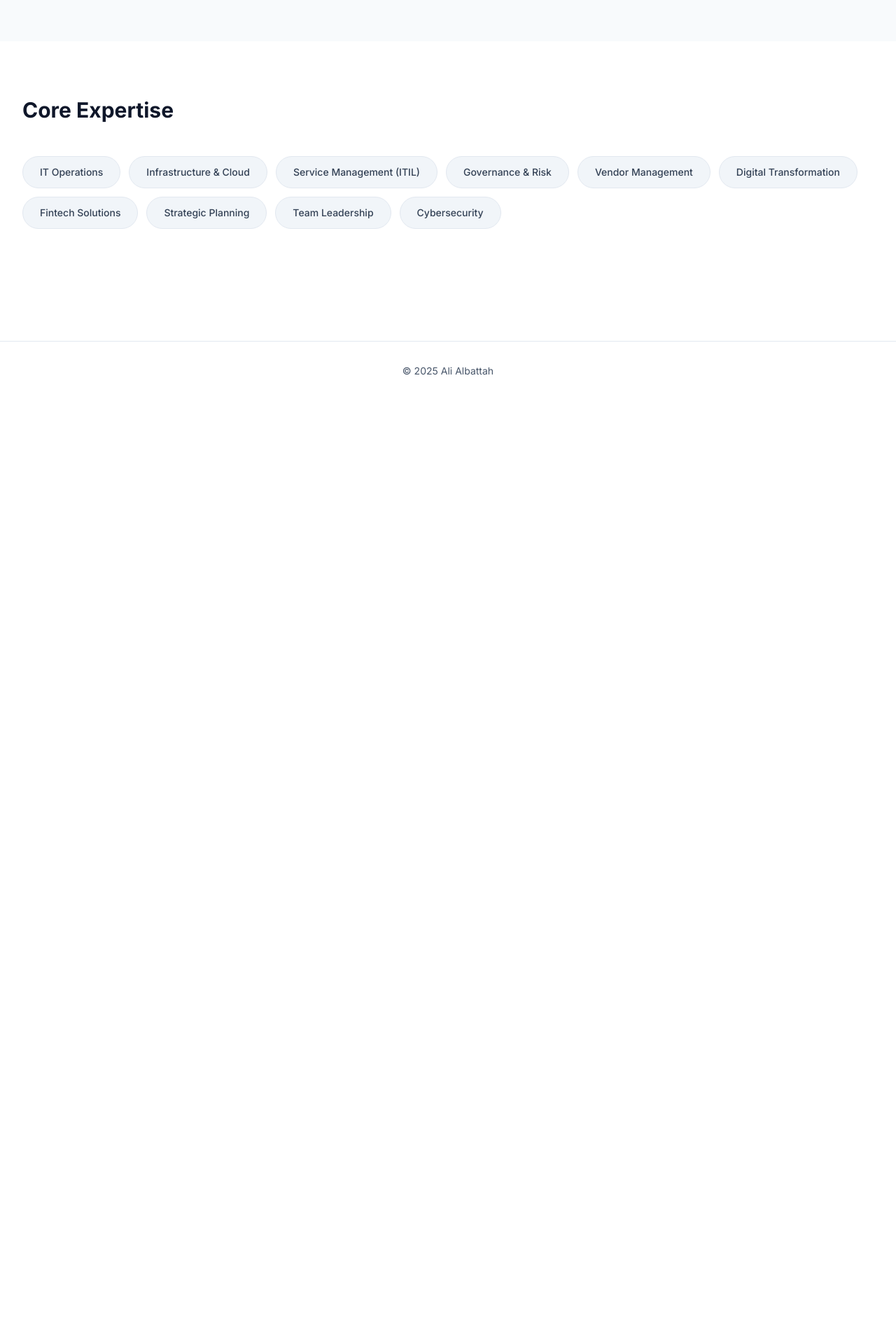
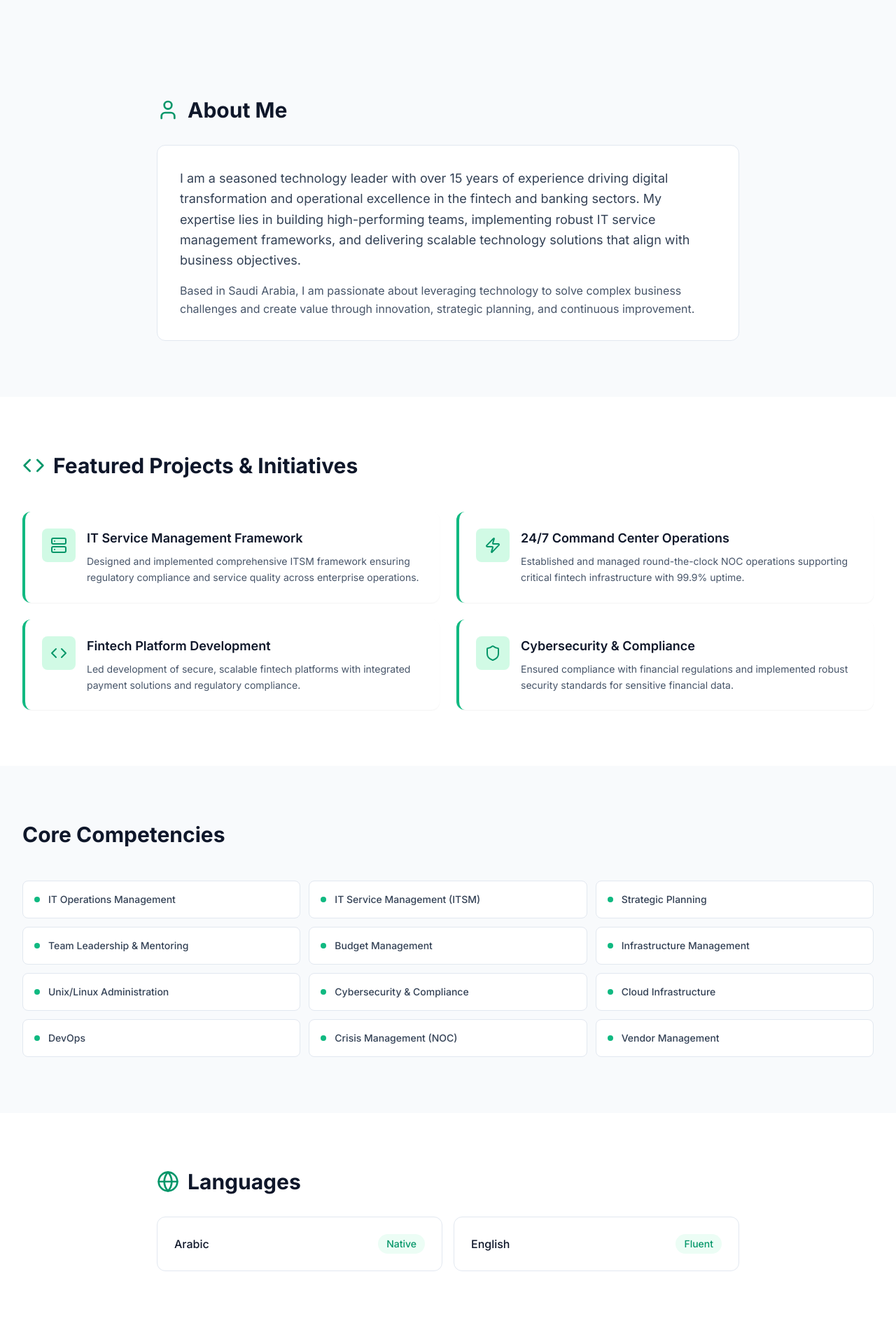
Before and after one commit to aalbattah/Ali_Profile, a React (Vite) app: page / in a window 1280 px wide. Shown: the part 980-2900 px from the top of the page at 70% size. Before the commit the page ends 1552 px from the top, so only its background shows below. Built offline with nearby package versions, Linux system fonts and the light colour scheme.

Commit message:
Add all previous information: About Me, Featured Projects, Core Competencies, and Languages sections

```diff
--- a/pages/Home.tsx
+++ b/pages/Home.tsx
@@ -1,9 +1,32 @@
 import React from 'react';
-import { Download, Linkedin } from 'lucide-react';
+import { Download, Linkedin, User, Code, Server, Shield, Zap, Globe } from 'lucide-react';
 import { RESUME_DATA } from '../constants';
 
 const Home: React.FC = () => {
   const { name, objective } = RESUME_DATA.personalInfo;
+
+  const featuredProjects = [
+    {
+      title: 'IT Service Management Framework',
+      description: 'Designed and implemented comprehensive ITSM framework ensuring regulatory compliance and service quality across enterprise operations.',
+      icon: Server,
+    },
+    {
+      title: '24/7 Command Center Operations',
+      description: 'Established and managed round-the-clock NOC operations supporting critical fintech infrastructure with 99.9% uptime.',
+      icon: Zap,
+    },
+    {
+      title: 'Fintech Platform Development',
+      description: 'Led development of secure, scalable fintech platforms with integrated payment solutions and regulatory compliance.',
+      icon: Code,
+    },
+    {
+      title: 'Cybersecurity & Compliance',
+      description: 'Ensured compliance with financial regulations and implemented robust security standards for sensitive financial data.',
+      icon: Shield,
+    },
+  ];
 
   const highlights = [
     { value: '80+', label: 'Users Supported' },
@@ -12,18 +35,8 @@ const Home: React.FC = () => {
     { value: '15+', label: 'Years of Experience' },
   ];
 
-  const expertise = [
-    'IT Operations',
-    'Infrastructure & Cloud',
-    'Service Management (ITIL)',
-    'Governance & Risk',
-    'Vendor Management',
-    'Digital Transformation',
-    'Fintech Solutions',
-    'Strategic Planning',
-    'Team Leadership',
-    'Cybersecurity',
-  ];
+  // Use actual skills from constants
+  const expertise = RESUME_DATA.skills;
 
   return (
     <div className="min-h-screen">
@@ -101,21 +114,116 @@ const Home: React.FC = () => {
         </div>
       </section>
 
-      {/* Core Expertise */}
+      {/* About Me */}
+      <section className="py-20 bg-slate-50 dark:bg-slate-900/50">
+        <div className="max-w-4xl mx-auto px-4 sm:px-6 lg:px-8">
+          <div className="flex items-center gap-3 mb-8">
+            <User className="w-8 h-8 text-emerald-600 dark:text-emerald-400" />
+            <h2 className="text-3xl font-bold text-slate-900 dark:text-white">
+              About Me
+            </h2>
+          </div>
+          <div className="bg-white dark:bg-slate-800 rounded-xl p-8 border border-slate-200 dark:border-slate-700">
+            <p className="text-lg text-slate-700 dark:text-slate-300 leading-relaxed mb-4">
+              I am a seasoned technology leader with over 15 years of experience driving digital transformation
+              and operational excellence in the fintech and banking sectors. My expertise lies in building
+              high-performing teams, implementing robust IT service management frameworks, and delivering
+              scalable technology solutions that align with business objectives.
+            </p>
+            <p className="text-base text-slate-600 dark:text-slate-400 leading-relaxed">
+              Based in Saudi Arabia, I am passionate about leveraging technology to solve complex business
+              challenges and create value through innovation, strategic planning, and continuous improvement.
+            </p>
+          </div>
+        </div>
+      </section>
+
+      {/* Featured Projects & Initiatives */}
       <section className="py-20">
         <div className="max-w-7xl mx-auto px-4 sm:px-6 lg:px-8">
+          <div className="flex items-center gap-3 mb-12">
+            <Code className="w-8 h-8 text-emerald-600 dark:text-emerald-400" />
+            <h2 className="text-3xl font-bold text-slate-900 dark:text-white">
+              Featured Projects & Initiatives
+            </h2>
+          </div>
+          <div className="grid md:grid-cols-2 gap-6">
+            {featuredProjects.map((project, idx) => {
+              const Icon = project.icon;
+              return (
+                <div
+                  key={idx}
+                  className="bg-white dark:bg-slate-800 rounded-xl p-6 border-l-4 border-emerald-500 shadow-sm hover:shadow-md hover:border-emerald-600 transition-all"
+                >
+                  <div className="flex items-start gap-4">
+                    <div className="p-3 bg-emerald-100 dark:bg-emerald-900/30 rounded-lg">
+                      <Icon className="w-6 h-6 text-emerald-600 dark:text-emerald-400" />
+                    </div>
+                    <div className="flex-1">
+                      <h3 className="text-lg font-semibold text-slate-900 dark:text-white mb-2">
+                        {project.title}
+                      </h3>
+                      <p className="text-slate-600 dark:text-slate-400 leading-relaxed text-sm">
+                        {project.description}
+                      </p>
+                    </div>
+                  </div>
+                </div>
+              );
+            })}
+          </div>
+        </div>
+      </section>
+
+      {/* Core Expertise */}
+      <section className="py-20 bg-slate-50 dark:bg-slate-900/50">
+        <div className="max-w-7xl mx-auto px-4 sm:px-6 lg:px-8">
           <h2 className="text-3xl font-bold text-slate-900 dark:text-white mb-12">
-            Core Expertise
+            Core Competencies
           </h2>
-          <div className="flex flex-wrap gap-3">
+          <div className="grid grid-cols-1 sm:grid-cols-2 md:grid-cols-3 gap-3">
             {expertise.map((skill, idx) => (
-              <span
+              <div
                 key={idx}
-                className="px-6 py-3 bg-slate-100 dark:bg-slate-800 text-slate-700 dark:text-slate-300 rounded-full text-sm font-medium border border-slate-200 dark:border-slate-700"
+                className="bg-white dark:bg-slate-800 rounded-lg p-4 border border-slate-200 dark:border-slate-700 flex items-center gap-3"
               >
-                {skill}
-              </span>
+                <div className="w-2 h-2 bg-emerald-500 rounded-full flex-shrink-0"></div>
+                <span className="text-sm font-medium text-slate-700 dark:text-slate-300">
+                  {skill}
+                </span>
+              </div>
             ))}
+          </div>
+        </div>
+      </section>
+
+      {/* Languages */}
+      <section className="py-20">
+        <div className="max-w-4xl mx-auto px-4 sm:px-6 lg:px-8">
+          <div className="flex items-center gap-3 mb-8">
+            <Globe className="w-8 h-8 text-emerald-600 dark:text-emerald-400" />
+            <h2 className="text-3xl font-bold text-slate-900 dark:text-white">
+              Languages
+            </h2>
+          </div>
+          <div className="grid md:grid-cols-2 gap-4">
+            {RESUME_DATA.languages.map((lang, idx) => {
+              const [language, proficiency] = lang.split('(');
+              const level = proficiency?.replace(')', '') || 'Fluent';
+              return (
+                <div
+                  key={idx}
+                  className="bg-white dark:bg-slate-800 rounded-xl p-6 border border-slate-200 dark:border-slate-700 flex items-center justify-between"
+                >
+                  <span className="text-base font-medium text-slate-900 dark:text-white">
+                    {language.trim()}
+                  </span>
+                  <span className="text-sm font-medium text-emerald-600 dark:text-emerald-400 bg-emerald-50 dark:bg-emerald-900/30 px-3 py-1 rounded-full">
+                    {level}
+                  </span>
+                </div>
+              );
+            })}
           </div>
         </div>
       </section>
```
